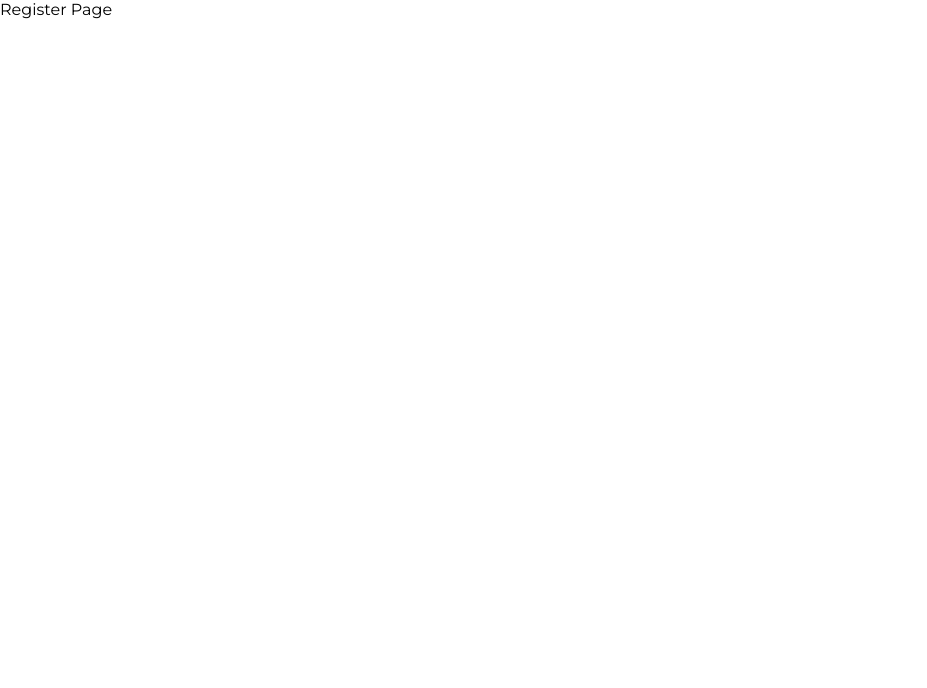
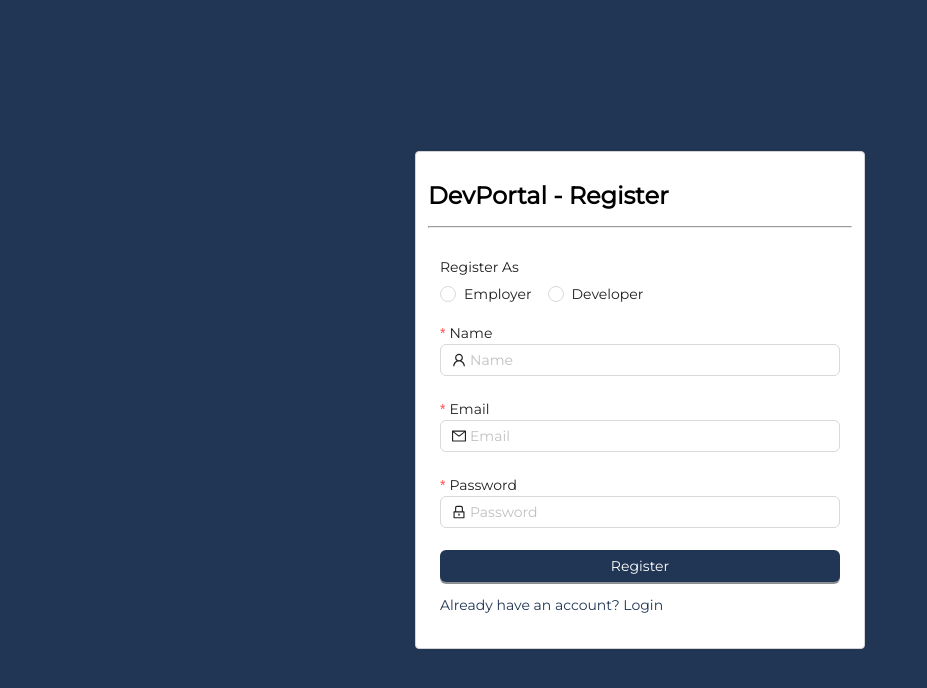
Before and after one commit to colburncodes/stage-next-api, a Next.js app: page /register in a window 1280 px wide. Shown: the top 688 px of the page, without its empty margins (0-927 px from the left). Built offline with nearby package versions, Linux system fonts and the light colour scheme.

Commit message:
feat: :technologist: implemented register page.

```diff
--- a/src/app/register/page.tsx
+++ b/src/app/register/page.tsx
@@ -1,5 +1,102 @@
+"use client";
 import React from "react";
+import Link from "next/link";
+import { Button, Form, Input, Radio } from "antd";
+import { LockOutlined, MailOutlined, UserOutlined } from "@ant-design/icons";
 
 export default function Register() {
-  return <div>Register Page</div>;
+  const onFinish = (values: any) => {
+    console.log("Finish:", values);
+  };
+
+  return (
+    <div className="flex justify-center h-screen items-center bg-primary">
+      <div className="card p-3 w-450">
+        <h1 className="text-xl">DevPortal - Register</h1>
+        <hr />
+        <Form
+          className="flex flex-col gap-3"
+          name="login"
+          layout="vertical"
+          style={{
+            display: "grid",
+            maxWidth: 600,
+            padding: 20,
+            justifyContent: "center",
+            alignItems: "center",
+            position: "relative",
+          }}
+          initialValues={{ remember: true }}
+          autoComplete="off"
+          onFinish={onFinish}
+        >
+          <Form.Item
+            label="Register As"
+            rules={[
+              {
+                required: true,
+                message: "Please register as Employer or Developer",
+              },
+            ]}
+          >
+            <Radio.Group>
+              <Radio value="employer"> Employer </Radio>
+              <Radio value="developer"> Developer </Radio>
+            </Radio.Group>
+          </Form.Item>
+          <Form.Item
+            label="Name"
+            name="name"
+            rules={[{ required: true, message: "Please input your name!" }]}
+            style={{
+              paddingBottom: 10,
+              justifyContent: "center",
+              alignItems: "center",
+              width: 400,
+            }}
+          >
+            <Input
+              prefix={<UserOutlined className="site-form-item-icon" />}
+              placeholder="Name"
+            />
+          </Form.Item>
+          <Form.Item
+            label="Email"
+            name="email"
+            rules={[{ required: true, message: "Please input your email!" }]}
+            style={{
+              paddingBottom: 10,
+              justifyContent: "center",
+              alignItems: "center",
+              width: 400,
+            }}
+          >
+            <Input
+              prefix={<MailOutlined className="site-form-item-icon" />}
+              placeholder="Email"
+            />
+          </Form.Item>
+
+          <Form.Item
+            label="Password"
+            name="password"
+            rules={[{ required: true, message: "Please input your password!" }]}
+            style={{ paddingBottom: 10, width: 400 }}
+          >
+            <Input
+              prefix={<LockOutlined className="site-form-item-icon" />}
+              type="password"
+              placeholder="Password"
+            />
+          </Form.Item>
+
+          <Button type="primary" htmlType="submit" block>
+            Register
+          </Button>
+
+          <Link href="/login">Already have an account? Login</Link>
+        </Form>
+      </div>
+    </div>
+  );
 }
```
Also changed, not shown: src/app/login/page.tsx (+20 -4 lines).
